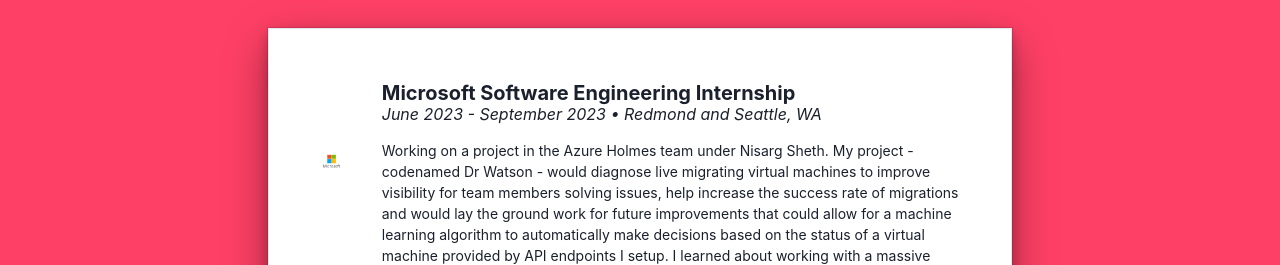
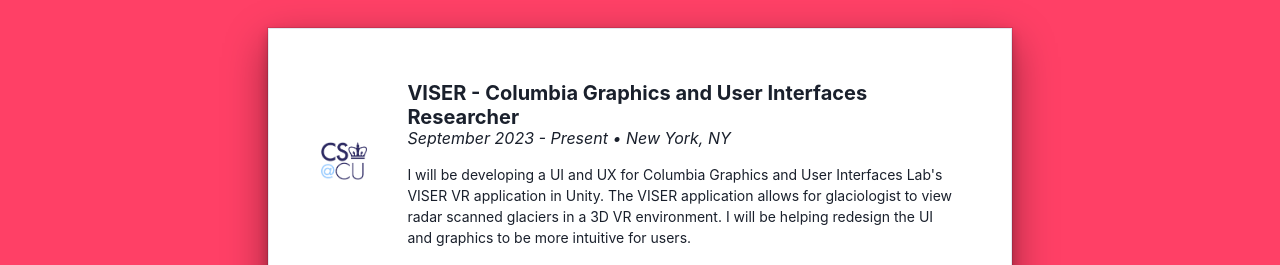
Before and after one commit to JakasaurusRex/Personal-Website, a Next.js app: page / in a window 1280 px wide. Shown: the part 687-952 px from the top of the page. Built offline with nearby package versions, Linux system fonts and the light colour scheme.

Commit message:
Added CGUI

```diff
--- a/components/Experience.js
+++ b/components/Experience.js
@@ -33,6 +33,7 @@ const Experience = () => {
 		<Flex shadow="dark-lg" p={5} justifyContent="center" backgroundColor="#ff4066">
 			<Stack maxWidth="60%" justifyContent="center" direction="column">
 				<Box mb={5}><Heading justifyContent="center" align="center" color="white"> Experience </Heading></Box>
+<Feature title="VISER - Columbia Graphics and User Interfaces Researcher" location="New York, NY" desc="I will be developing a UI and UX for Columbia Graphics and User Interfaces Lab's VISER VR application in Unity. The VISER application allows for glaciologist to view radar scanned glaciers in a 3D VR environment. I will be helping redesign the UI and graphics to be more intuitive for users." time="September 2023 - Present" imgUrl="/CSColumbia.png" webLink="https://graphics.cs.columbia.edu/home" />
 <Feature title="Microsoft Software Engineering Internship" location="Redmond and Seattle, WA" desc="Working on a project in the Azure Holmes team under Nisarg Sheth. My project - codenamed Dr Watson - would diagnose live migrating virtual machines to improve visibility for team members solving issues, help increase the success rate of migrations and would lay the ground work for future improvements that could allow for a machine learning algorithm to automatically make decisions based on the status of a virtual machine provided by API endpoints I setup. I learned about working with a massive codebase, advanced C# skils, networking, multithreading and how to use databases and logging to understand how processes and services occur in a massive system." time="June 2023 - September 2023" imgUrl="/MS1.png" webLink="https://www.microsoft.com" />
 <Feature title="Advanced Programming Teacher Assistant - CS@Columbia University" location="New York, NY" desc="Graded labs and assessments, hosted office hours, and aided in instruction of the class of 400 students. Addtionally hosted review sessions, worked to help update the grading infrastructure, and updated the course website." time="September 2022 - Present" imgUrl="/CSColumbia.png" webLink="https://www.cs.columbia.edu/"/>
 <Feature title="Meta/Facebook University Internship" location="Menlo Park, CA" desc="Learned how to develop iOS applications and full stack development in Xcode with Objecive C and Swift. In the first 3 weeks of the 10 week internship, I was taught the ins and outs of iOS development in an accelerated Codepath course. During the course we made clones of IMDB, Twitter and Instagram using the moviedb, Twitter, and Parse APIs respectively. I ranked highly among my classmates due to the amount of stretch features and new features I implemented in my apps. The last 7 weeks were dedicated to my solo capstone project - Piccy, which can be found on my GitHub. This process involved me wireframing and designing the app and planning it out and then implementing the planned features." time="June 2022 - August 2022" imgUrl="/Meta1.png" webLink="https://www.metacareers.com/careerprograms/pathways/metauniversity" />
```
